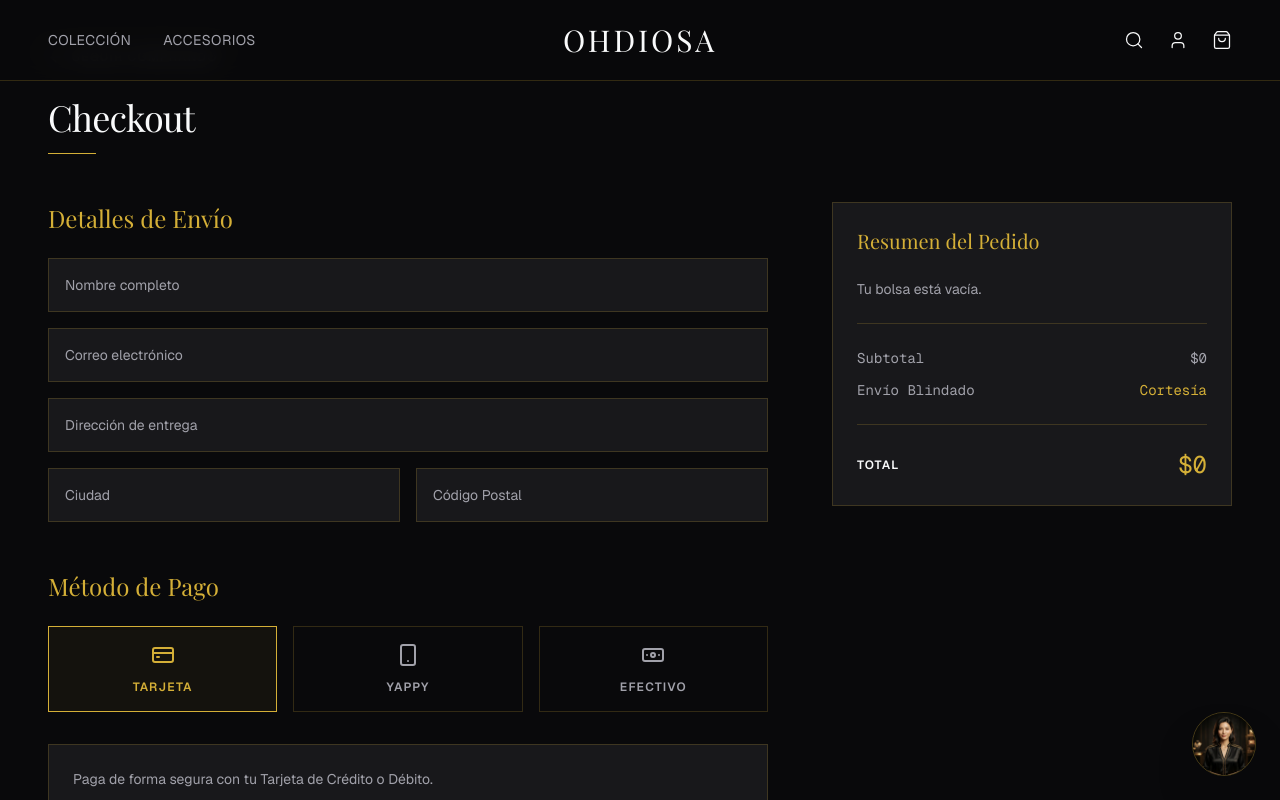
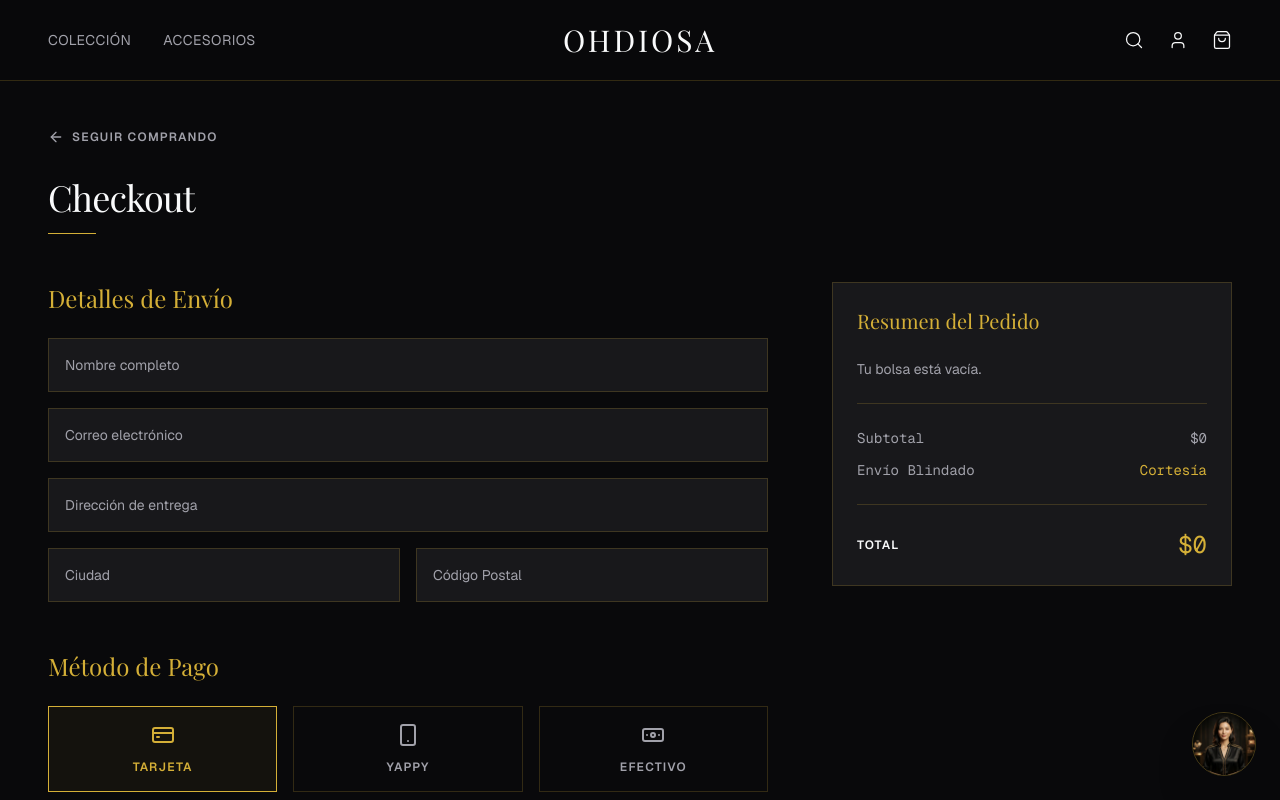
Before and after one commit to smtechnologyapps-dotcom/ohdiosa-mvp, a Next.js app: page /checkout in a window 1280 px wide. Shown: the top 800 px of the page. Built offline with nearby package versions, Linux system fonts and the light colour scheme; a web font is replaced by a local one.

Commit message:
fix: increase top padding to prevent content from hiding behind fixed navbar

```diff
--- a/src/app/categories/[category]/page.tsx
+++ b/src/app/categories/[category]/page.tsx
@@ -17,7 +17,7 @@
   const title = categoryTitles[categoryId] || "Colección";
 
   return (
-    <div className="min-h-screen bg-canvas animate-in fade-in duration-1000 pt-12 pb-24">
+    <div className="min-h-screen bg-canvas animate-in fade-in duration-1000 pt-32 pb-24">
       <div className="max-w-[1400px] mx-auto px-6 md:px-12">
         <header className="mb-16">
           <Link href="/" className="inline-flex items-center gap-2 text-steel hover:text-gold transition-colors text-xs uppercase tracking-widest font-semibold mb-8">
--- a/src/app/checkout/page.tsx
+++ b/src/app/checkout/page.tsx
@@ -47,7 +47,7 @@
   }
 
   return (
-    <div className="min-h-screen bg-canvas pt-12 pb-24 animate-in fade-in duration-1000">
+    <div className="min-h-screen bg-canvas pt-32 pb-24 animate-in fade-in duration-1000">
       <div className="max-w-[1400px] mx-auto px-6 md:px-12">
         <header className="mb-12">
           <Link href="/" className="inline-flex items-center gap-2 text-steel hover:text-gold transition-colors text-xs uppercase tracking-widest font-semibold mb-8">
--- a/src/app/product/[id]/page.tsx
+++ b/src/app/product/[id]/page.tsx
@@ -14,7 +14,7 @@
   }
 
   return (
-    <div className="min-h-screen bg-canvas animate-in fade-in duration-1000 pt-12 pb-24">
+    <div className="min-h-screen bg-canvas animate-in fade-in duration-1000 pt-32 pb-24">
       <div className="max-w-[1400px] mx-auto px-6 md:px-12">
         <header className="mb-12">
           <Link href={`/categories/${product.image}`} className="inline-flex items-center gap-2 text-steel hover:text-gold transition-colors text-xs uppercase tracking-widest font-semibold mb-8">
```
